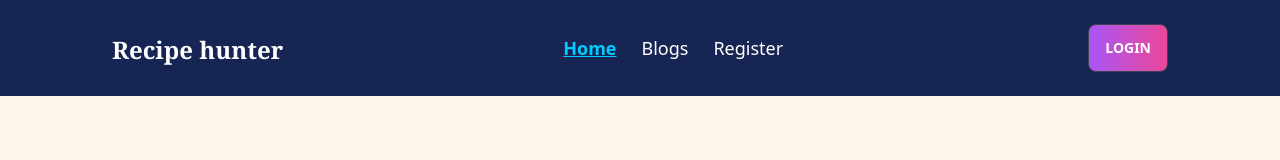
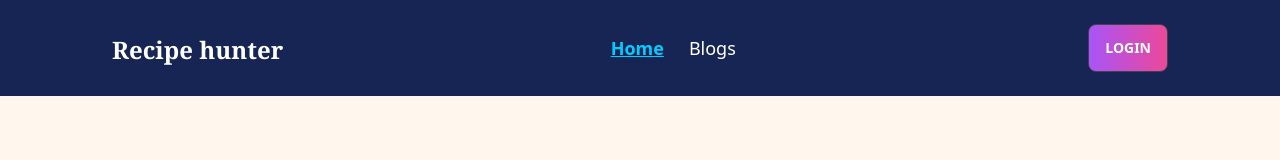
Before and after one commit to Shakil57375/chef-hunter-client, a React (Vite) app: page / in a window 1280 px wide. Shown: the top 160 px of the page. Built offline with nearby package versions, Linux system fonts and the light colour scheme; no server answers.

Commit message:
register button removed from header

```diff
--- a/src/Shared/Header/Header.jsx
+++ b/src/Shared/Header/Header.jsx
@@ -45,7 +45,6 @@ const Header = () => {
           >
             <ActiveLink className ="font-mono" to="/">Home</ActiveLink>
             <ActiveLink className ="font-mono" to="/blogs">Blogs</ActiveLink>
-            <ActiveLink className ="font-mono" to="/register">Register</ActiveLink>
           </div>
         </div>
         <div>
```
